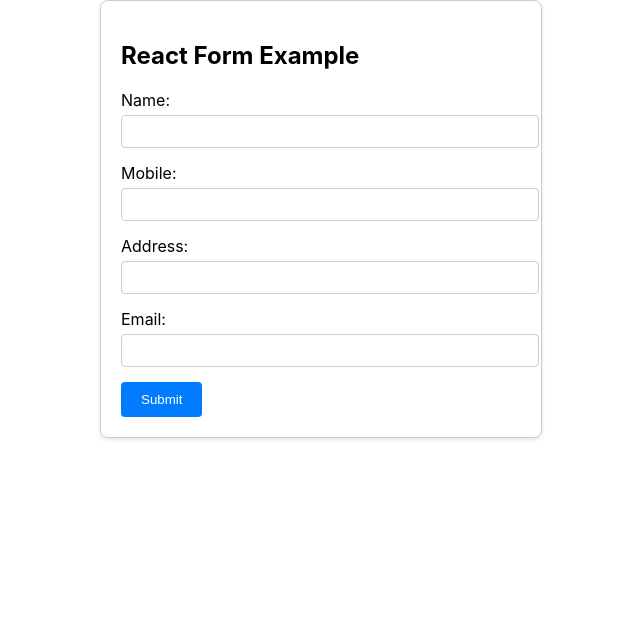
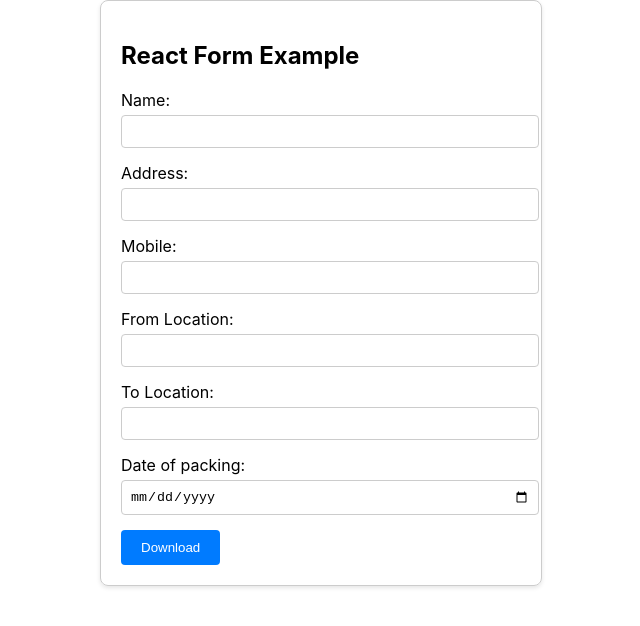
Before and after one commit to isyedtanzeem/Quotationmaker, a React (Create React App) app: page / in a window 1280 px wide. Shown: the top 626 px of the page, without its empty margins (319-959 px from the left). Built offline with nearby package versions, Linux system fonts and the light colour scheme.

Commit message:
first layer done

```diff
--- a/src/Pages/Form.js
+++ b/src/Pages/Form.js
@@ -3,6 +3,7 @@ import './Form.css';
 import jsPDF from 'jspdf';
 
 import Logo from './logo.png'; // Import your logo image
+import SupportLogo from'./support-logo.png';
 
 const Form = () => {
   const [formData, setFormData] = useState({
@@ -19,33 +20,85 @@ const Form = () => {
       [name]: value,
     }));
   };
+  let count = 0 ;
+  const handleSubmit = (event) => {
+    count = count + 1;
 
-  const handleSubmit = (event) => {
     event.preventDefault();
     console.log('Form data submitted:', formData);
-    generatePDF();
+    generatePDF(count);
   };
 
-  const generatePDF = () => {
+  const generatePDF = (count) => {
     const pdf = new jsPDF();
     pdf.setFont('helvetica', 'normal');
     pdf.setFontSize(14);
 
 
-    pdf.addImage(Logo, 'PNG', 20, 10, 40, 40);
+    pdf.addImage(Logo, 'PNG', 15, 5, 80, 20);
+    pdf.setFontSize(8);
+    pdf.text(12, 30, 'No. 320,10th cross NGR Layout, Masjid Road,Roopena Agrahara, Bangalore - 560068')
+    pdf.text(12, 34, 'E-Mail :bangaloreonecargo@gmail.com             Web : www.bangaloreonecargo.com')
+    pdf.setFontSize(10);
+    pdf.setFont(undefined,'bold')
 
-    // Date
-    const currentDate = new Date().toLocaleDateString();
-    pdf.setFontSize(10);
-    pdf.text(160, 20, `Date: ${currentDate}`);
+    pdf.text(130, 14, 'GST : 29APVPT9158A1Z3')
+    pdf.text(130, 18, 'QUOTATION FOR PACKERS AND MOVERS')
+    const x = 130; // X-coordinate
+     const y = 22; // Y-coordinate
+    const width = 25; // Width of the box
+    const height = 10; // Height of the box
 
-    // Form Data
-    pdf.setFontSize(12);
-    pdf.text(20, 60, 'Form Data:');
-    pdf.text(20, 70, `Name: ${formData.name}`);
-    pdf.text(20, 80, `Mobile: ${formData.mobile}`);
-    pdf.text(20, 90, `Address: ${formData.address}`);
-    pdf.text(60, 90, `Email: ${formData.email}`);
+// Set the fill color to red
+pdf.setFillColor(255, 0, 0); // Red color
+
+// Add a filled rectangular box to the PDF
+pdf.rect(x, y, width, height, 'F'); // 'F' stands for 'Fill'
+
+// Set text color to white
+pdf.setTextColor(255, 255, 255); // White color
+
+// Define the text content
+const text = "SUPPORT";
+
+// Calculate the position for the text (centered inside the box)
+const textX = x + width / 2;
+console.log(textX)
+const textY = y + height / 2;
+
+// Set text alignment to center
+pdf.text(textX, textY, text, { align: "center" });
+pdf.setTextColor(0,0,0);
+pdf.setFontSize(10);
+pdf.setFont(undefined,'none')
+pdf.text(156, 26, ' 99644 76742')
+pdf.text(156, 30, ' 99644 76742')
+pdf.addImage(SupportLogo, 'PNG', 176, 21, 15, 10);
+
+//input
+pdf.rect(12, 41, 95, 7);
+pdf.text(`NAME: ${formData.name}`, 13, 45, { align: "left" });
+pdf.rect(12, 48, 95, 7);
+pdf.text(`NUMBER: ${formData.mobile}`, 13, 52.5, { align: "left" });
+pdf.rect(12, 55, 95, 14);
+pdf.text(`ADDRESS: ${formData.address}`, 13, 59.5, { align: "left" });
+pdf.rect(107, 41, 38, 7);
+pdf.text(`QUOTATION NO: ${count}`, 108, 45.4, { align: "left" });
+
+const currentDate = new Date().toLocaleDateString();
+pdf.rect(145, 41, 45, 7,);
+pdf.text(`DATE: ${currentDate}`, 150, 45.4);
+
+pdf.rect(107, 48, 83, 7,);
+pdf.text(`FROM: ${formData.from}`, 108, 52.5);
+
+pdf.rect(107, 55, 83, 7,);
+pdf.text(`TO: ${formData.toLocation}`, 108, 59.5);
+
+pdf.rect(107, 62, 83, 7,);
+pdf.text(`DATE OF MOVING: ${formData.dateOfoPacking}`, 108, 66.5);
+
+
 
     pdf.save('formData.pdf');
   };
@@ -65,6 +118,17 @@ const Form = () => {
           />
         </div>
         <div className="form-group">
+          <label htmlFor="address">Address:</label>
+          <input
+            type="text"
+            id="address"
+            name="address"
+            value={formData.address}
+            onChange={handleInputChange}
+          />
+        </div>
+
+        <div className="form-group">
           <label htmlFor="mobile">Mobile:</label>
           <input
             type="text"
@@ -74,27 +138,40 @@ const Form = () => {
             onChange={handleInputChange}
           />
         </div>
+
         <div className="form-group">
-          <label htmlFor="address">Address:</label>
+          <label htmlFor="from">From Location:</label>
           <input
             type="text"
-            id="address"
-            name="address"
-            value={formData.address}
+            id="from"
+            name="from"
+            value={formData.from}
             onChange={handleInputChange}
           />
         </div>
         <div className="form-group">
-          <label htmlFor="email">Email:</label>
+          <label htmlFor="from">To Location:</label>
           <input
-            type="email"
-            id="email"
-            name="email"
-            value={formData.email}
+            type="text"
+            id="toLocation"
+            name="toLocation"
+            value={formData.toLocation}
             onChange={handleInputChange}
           />
         </div>
-        <button type="submit" className="submit-button">Submit</button>
+
+        <div className="form-group">
+          <label htmlFor="from">Date of packing:</label>
+          <input
+            type="date"
+            id="dateOfoPacking"
+            name="dateOfoPacking"
+            value={formData.dateOfoPacking}
+            onChange={handleInputChange}
+          />
+        </div>
+
+        <button type="submit" className="submit-button">Download</button>
       </form>
     </div>
   );
```
Also changed, not shown: src/Pages/logo.png, src/Pages/support-logo.png (added).
